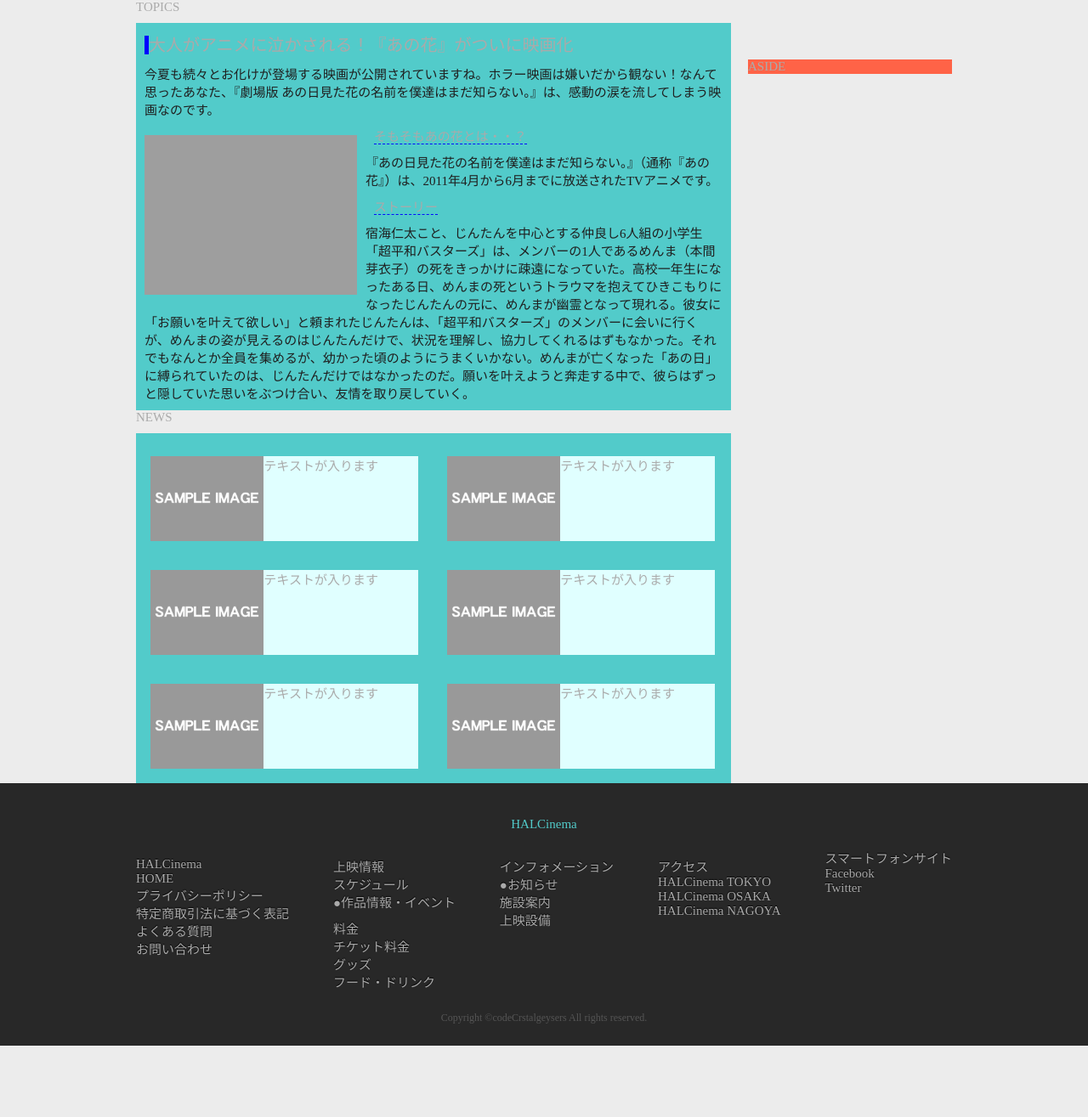
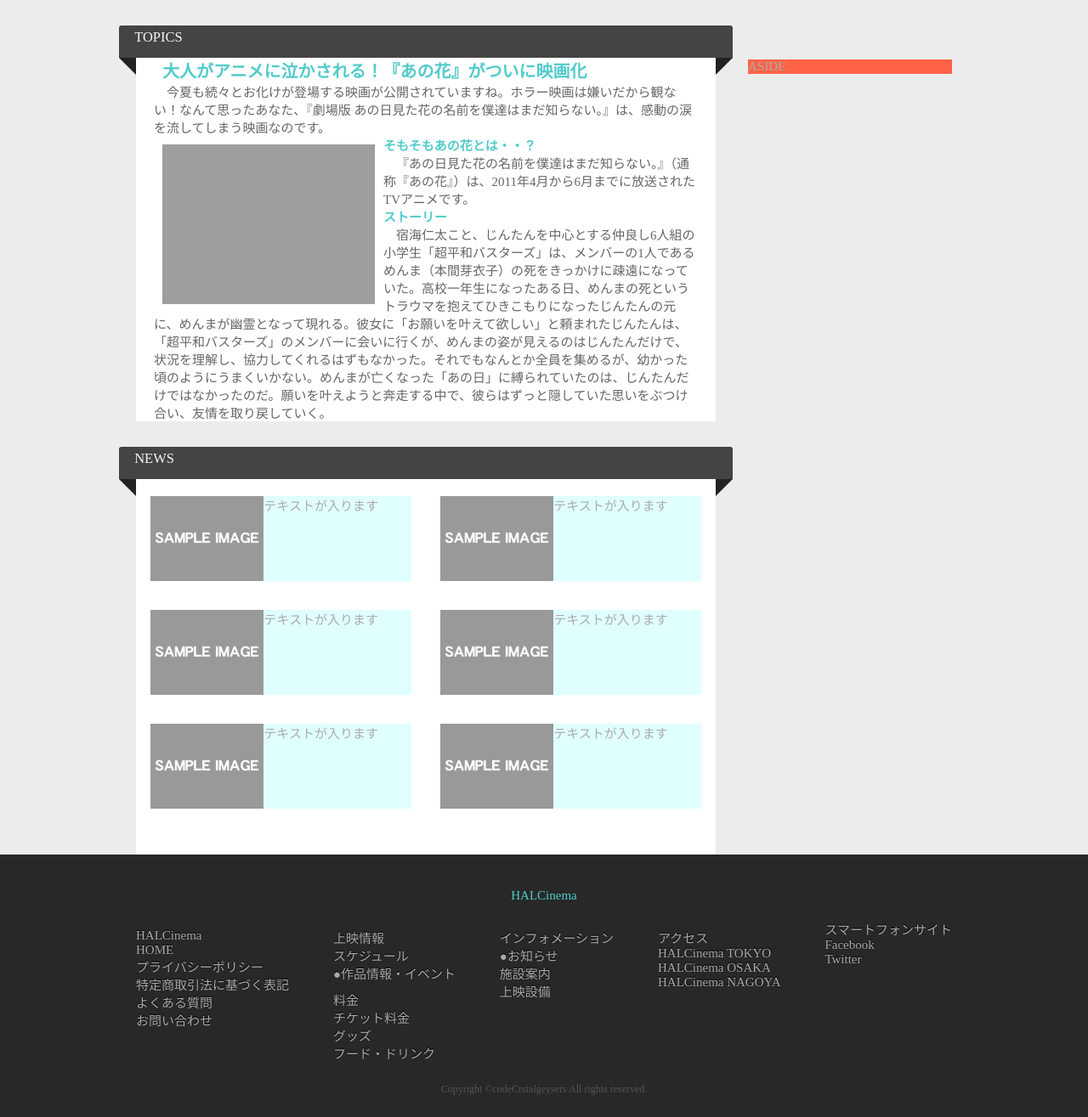
Before and after one commit to codeCrystalgeysers/halcinema, a PHP site: page /theater.php in a window 1280 px wide. Shown: the part 100-1415 px from the top of the page at 85% size. Before the commit the page ends 1331 px from the top, so only its background shows below. Run offline with PHP 8.4, Linux system fonts and the light colour scheme; grey boxes are pictures that could not be loaded.

Commit message:
かいけつ
ぞろり

```diff
--- a/css/common.css
+++ b/css/common.css
@@ -273,7 +273,7 @@ footer {
   color: #52CBCA;
 }
 #footerMenu {
-  position: relative;
+  position: rezlative;
   display: flex;
   flex-direction: row;
   justify-content: space-between;
--- a/css/theater.css
+++ b/css/theater.css
@@ -6,34 +6,65 @@
 
 .h4 {
 	font-size: 20px;
-	border-left: solid 5px;
-	border-color: blue;
+	font-weight: bold;
+	color: #52CBCA;
+	/* text-shadow: 1px 1px 0 #eee; */
 	margin: 10px;
 }
 
 .h5 {
 	font-size: 15px;
-	border-bottom: dashed 1px;
-	border-color: blue;
-	margin: 10px;
+	font-weight: bold;
+	color: #52CBCA;
 }
 
 /*--------------------------
 		leftColumn
 --------------------------*/
 
+.ttt {
+	position: relative;
+	width: 704px;
+	left: -20px;
+	padding: 4px 0;
+	padding-left: 1.1em;
+	height: 30px;
+	margin-top: 30px;
+	font-size: 1.1em;
+	background-color: #444;
+	border-radius: 3px 3px 0 0;
+	color: whitesmoke;
+}
+.ttt:before {
+	content: '';
+	position: absolute;
+	top: 38px;
+	left: 0;
+	border: 10px solid transparent;
+	border-top: 10px solid #222;
+	border-right: 10px solid #222;
+}
+.ttt:after {
+	content: '';
+	position: absolute;
+	top: 38px;
+	right: 0px;
+	border: 10px solid transparent;
+	border-top: 10px solid #222;
+	border-left: 10px solid #222;
+}
+
 #lefttColumn {
     float: left;
     width: 680px;
-    padding : 10px;
     background-color: #ececec;
 }
 
 #box1 {
-	margin-top: 10px;
-	padding-top: 10px;
-	background-color: #52cbca;
 	overflow: hidden;
+	width: 640px;
+	padding: 0 21px;
+	background-color: white;
 }
 
 #box1 img {
@@ -43,15 +74,15 @@
 }
 
 #box1 p {
-	margin: 10px;
-	color: #1f1f1f;
+	color: #666;
+	text-indent: 1em;
 }
 
 #box2 {
-	margin-top: 10px;
-	padding-top: 10px;
-	background-color: #52cbca;
+	padding: 20px 0;
+	width: 682px;
 	overflow: hidden;
+	background-color: white;
 }
 
 .n_box {
@@ -59,7 +90,7 @@
 	width: 45%;
 	height: 100px;
 	background-color: #E0FFFF;
-	margin: 17px;
+	margin: 0 17px 34px;
 }
 
 .n_box img {
--- a/price.php
+++ b/price.php
@@ -2,7 +2,6 @@
 <meta charset="UTF-8">
 <meta name="Author" content="codeCrystalgeysers">
 <meta name="Keywords" content="HALCinema, ハルシネマ, 映画, えいが">
-<script src="js/topSlider.js"></script>
 <link rel="stylesheet" type="text/css" href="css/common.css">
 <link rel="stylesheet" type="text/css" href="css/price.css">
 <title>HAL Cinema</title>
```
Also changed, not shown: css/price.css (line endings or trailing spaces).
